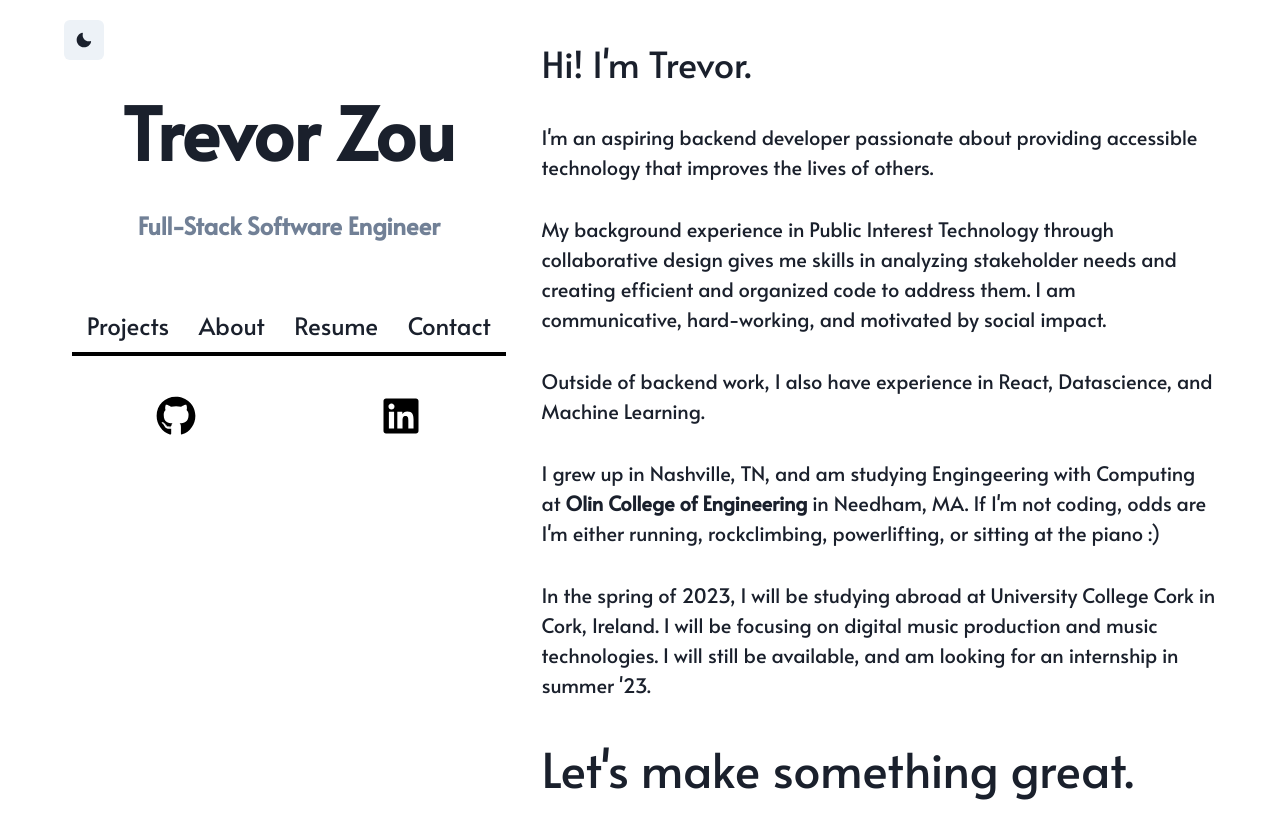
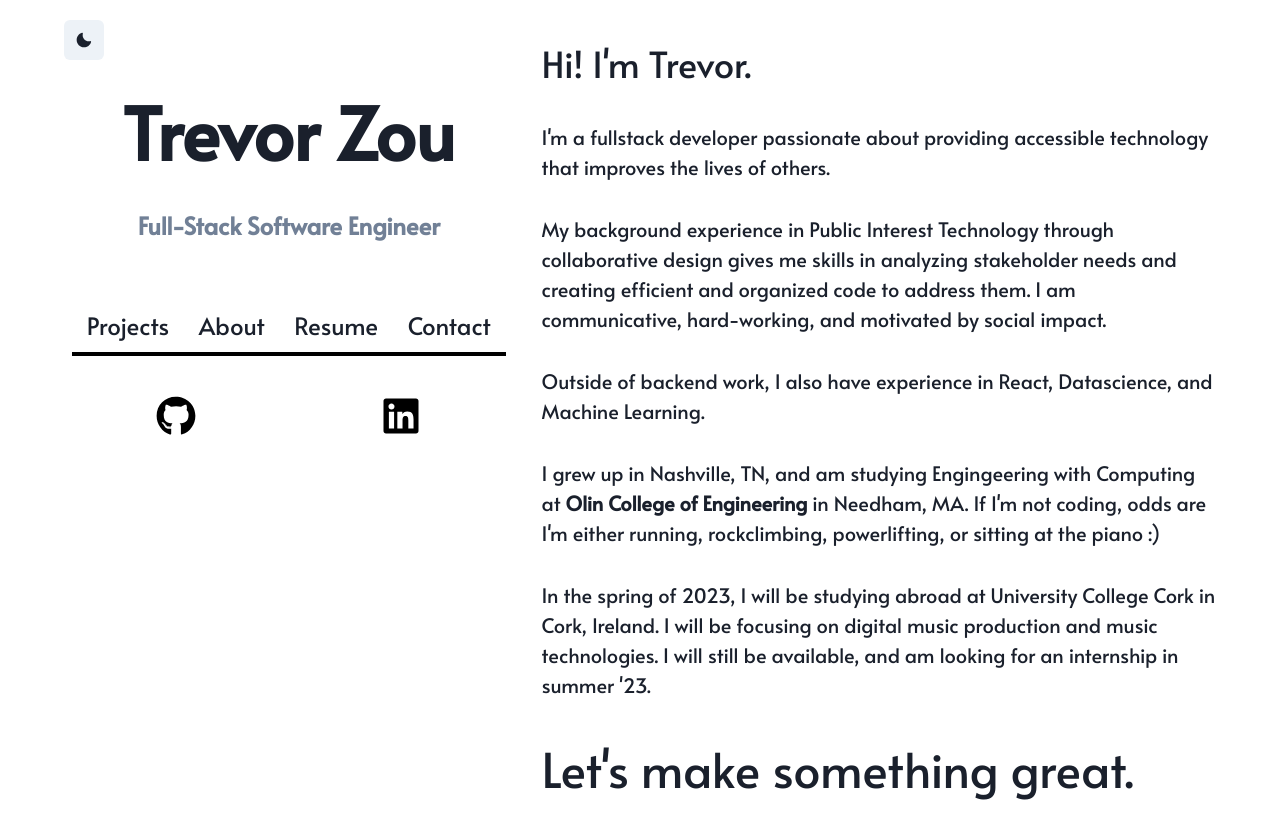
Before and after one commit to tzou2024/pf, a React (Create React App) app: page /portfolio/about in a window 1280 px wide. Shown: the top 838 px of the page. Built offline with nearby package versions, Linux system fonts and the light colour scheme.

Commit message:
Edit Text

```diff
--- a/src/components/About.js
+++ b/src/components/About.js
@@ -10,7 +10,7 @@ const About = ({isLargerThanLG}) => {
             Hi! I'm Trevor.
         </Text>
         <Text fontSize={"xl"} py="4" >
-        I'm an aspiring backend developer passionate about providing accessible technology that improves the lives of others. </Text>
+        I'm a fullstack developer passionate about providing accessible technology that improves the lives of others. </Text>
         <Text fontSize={"xl"} py="4">
         My background experience in Public Interest Technology through collaborative design gives me skills in analyzing stakeholder needs and creating efficient and organized code to address them. I am communicative, hard-working, and motivated by social impact.
         </Text>
```
